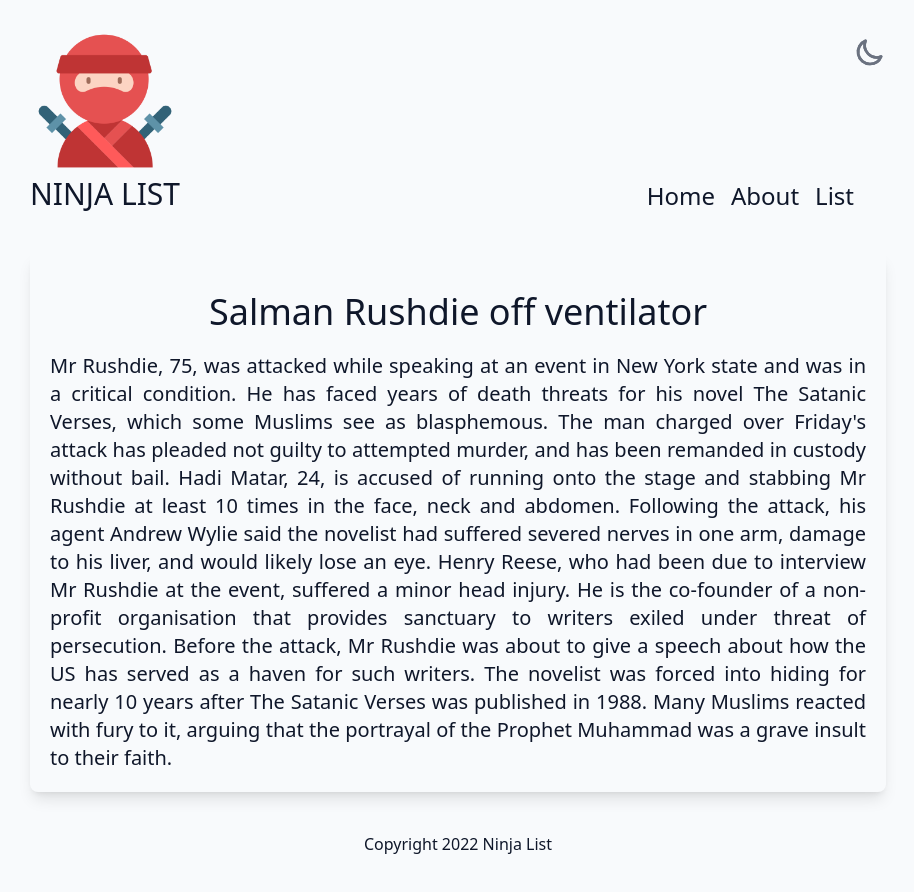
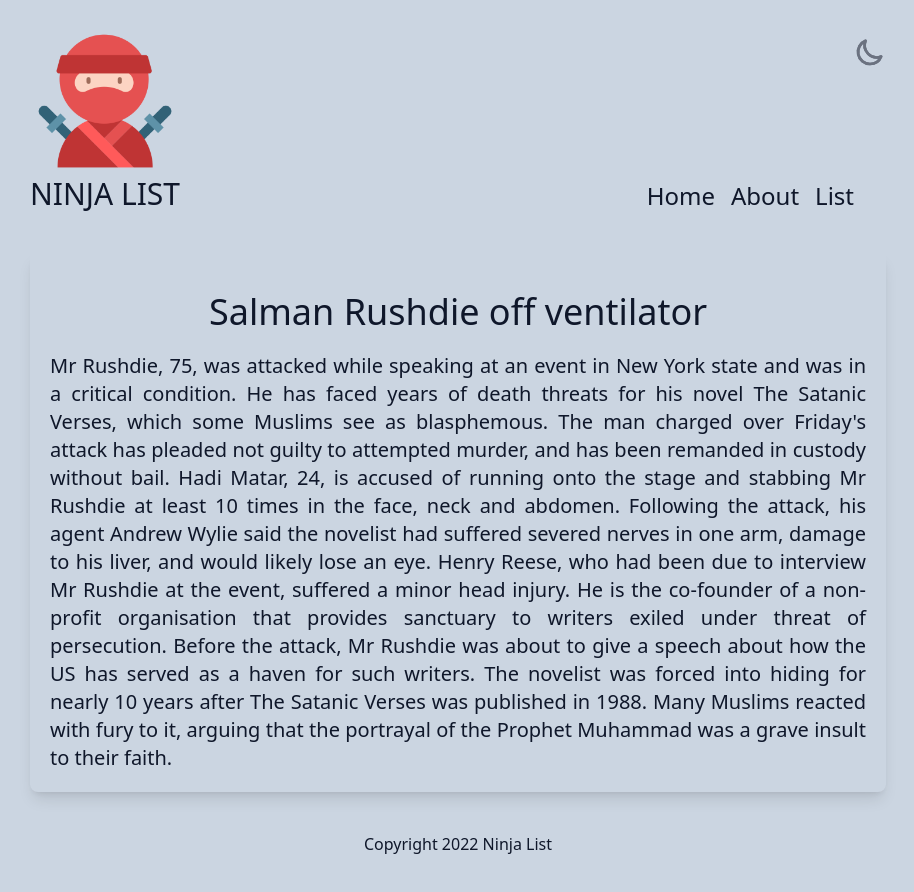
Before and after one commit to seventhlegion/ninja, a Next.js app: page / in a window 1280 px wide. Shown: the top 892 px of the page, without its empty margins (182-1096 px from the left). Built offline with nearby package versions, Linux system fonts and the light colour scheme.

Commit message:
classes added

```diff
--- a/src/styles/globals.css
+++ b/src/styles/globals.css
@@ -4,9 +4,9 @@
 
 @layer base {
 	body.light {
-		@apply bg-slate-50 text-slate-900 selection:text-blue-700;
+		@apply bg-slate-300 text-slate-900 selection:text-blue-700;
 	}
 	body.dark {
-		@apply bg-slate-900 text-rose-600 selection:text-emerald-500;
+		@apply bg-slate-900 text-rose-500 selection:text-emerald-500;
 	}
 }
```
